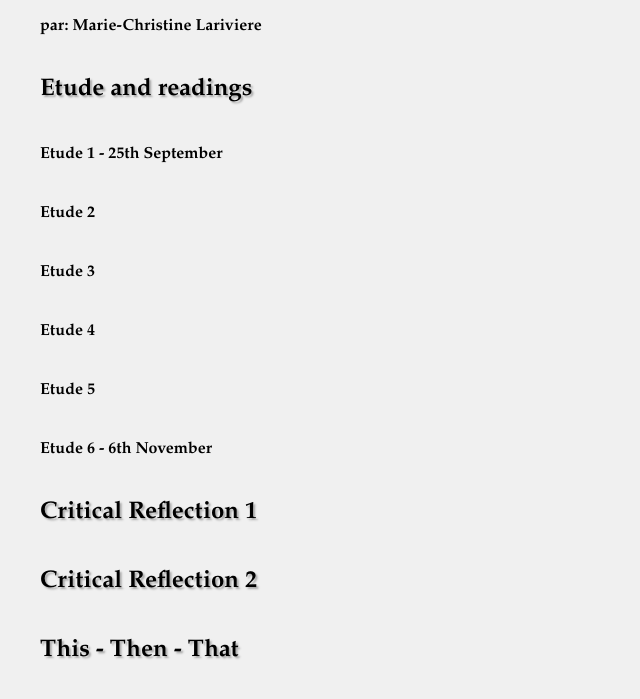
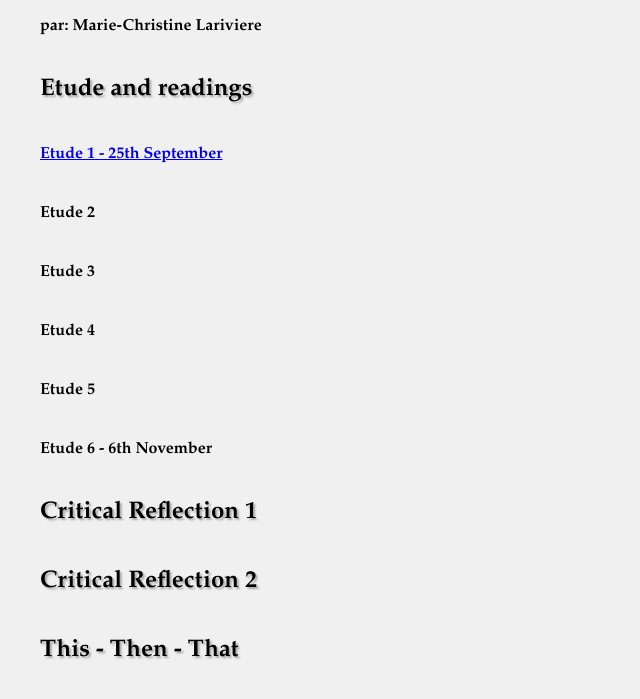
Before and after one commit to lx-muse/cart360, a plain HTML site: page index.html in a window 1280 px wide. Shown: the part 101-800 px from the top of the page, without its empty margins (0-640 px from the left). Drawn offline with Linux system fonts and the light colour scheme.

Commit message:
Etude1
added link to Etude1

```diff
--- a/index.html
+++ b/index.html
@@ -18,7 +18,7 @@
 
 	<section id="s1">
     <h1>Etude and readings</h1>
-    <h2>Etude 1 - 25th September</h2>
+    <h2><a href="https://docs.google.com/document/d/1arqPzf8WVJu6rdj4kZoSEVUSUXakSePrfpy-W2P1srM/edit?usp=sharing"target="_blank">Etude 1 - 25th September</a></h2>
     <h2>Etude 2</h2>
     <h2>Etude 3</h2>
     <h2>Etude 4</h2>
```
